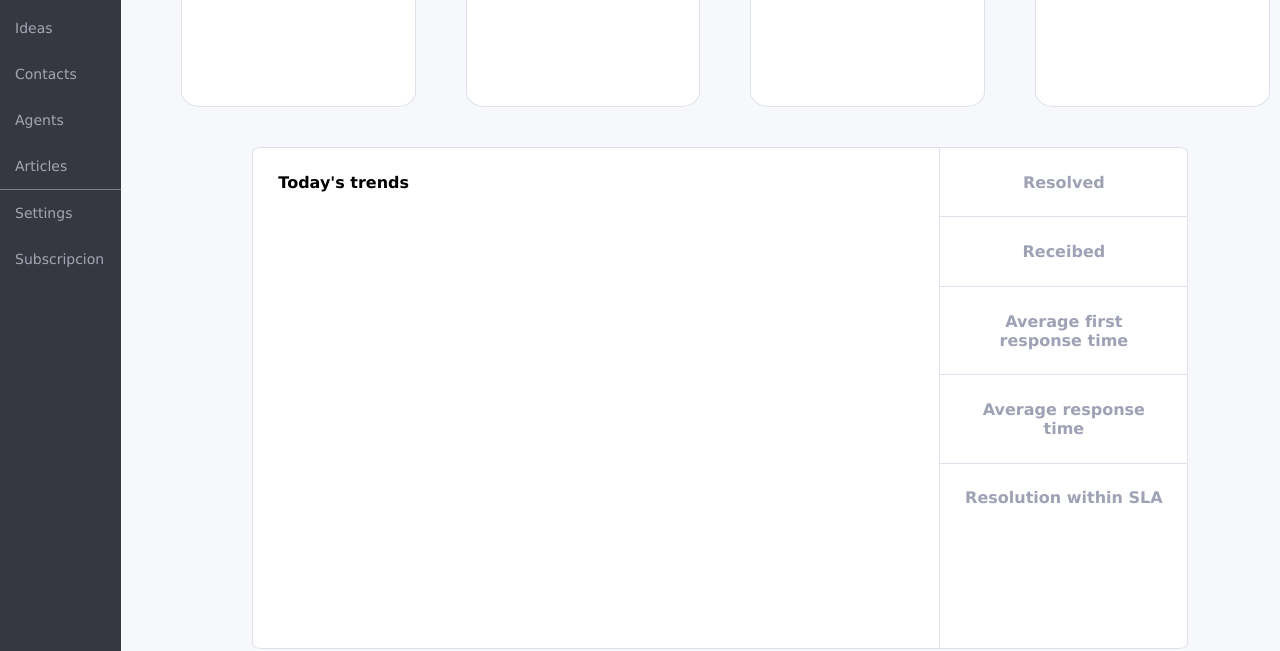
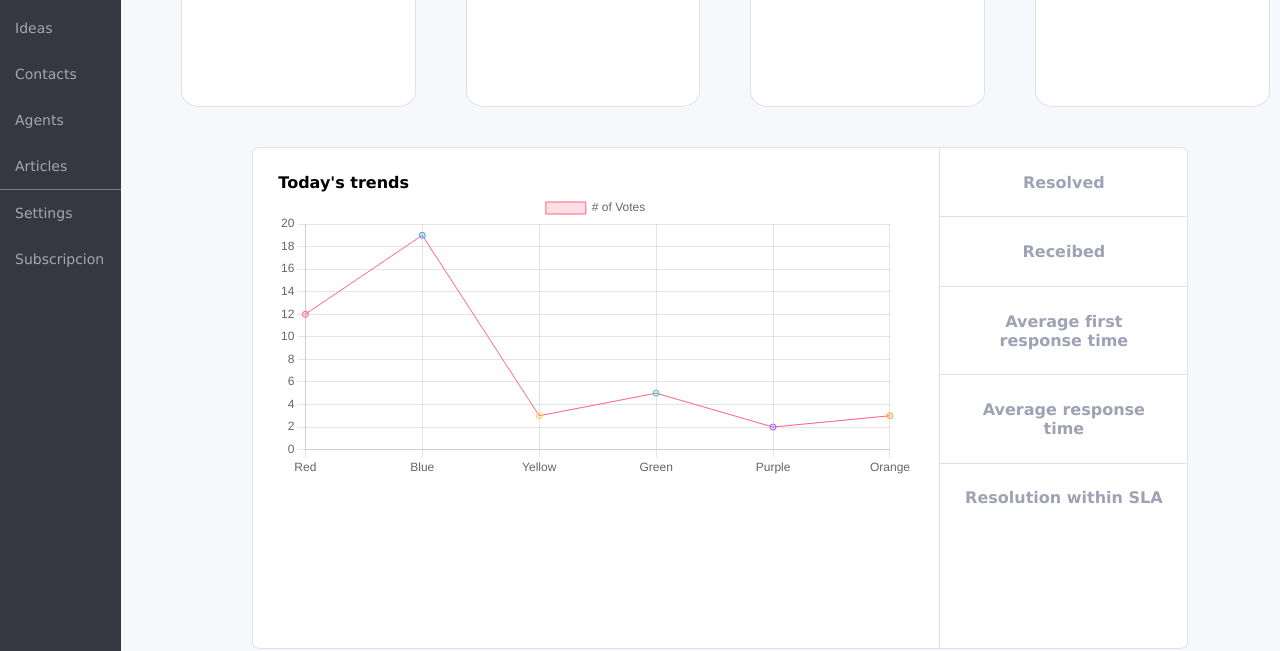
Before and after one commit to hdes26/Admin-DashBoard-UI-CSS, a website: page index.html in a window 1280 px wide. Shown: the part 220-871 px from the top of the page. Drawn offline with nearby package versions, Linux system fonts and the light colour scheme.

Commit message:
grafica chart js implementada

```diff
--- a/index.html
+++ b/index.html
@@ -46,6 +46,7 @@
         <div class="trends">
             <div id="today-trends">
                 Today's trends
+                <canvas id="myChart" width="200" height="90"></canvas>
             </div>
 
             <div id="statics">
@@ -59,7 +60,8 @@
         </div>
 
     </div>
-
+    <script src="https://cdnjs.cloudflare.com/ajax/libs/Chart.js/3.4.0/chart.min.js"></script>
+    <script src="main.js"></script>
 </body>
 
 </html>
--- /dev/null
+++ b/main.js
@@ -0,0 +1,36 @@
+
+var ctx = document.getElementById('myChart').getContext('2d');
+var myChart = new Chart(ctx, {
+    type: 'line',
+    data: {
+        labels: ['Red', 'Blue', 'Yellow', 'Green', 'Purple', 'Orange'],
+        datasets: [{
+            label: '# of Votes',
+            data: [12, 19, 3, 5, 2, 3],
+            backgroundColor: [
+                'rgba(255, 99, 132, 0.2)',
+                'rgba(54, 162, 235, 0.2)',
+                'rgba(255, 206, 86, 0.2)',
+                'rgba(75, 192, 192, 0.2)',
+                'rgba(153, 102, 255, 0.2)',
+                'rgba(255, 159, 64, 0.2)'
+            ],
+            borderColor: [
+                'rgba(255, 99, 132, 1)',
+                'rgba(54, 162, 235, 1)',
+                'rgba(255, 206, 86, 1)',
+                'rgba(75, 192, 192, 1)',
+                'rgba(153, 102, 255, 1)',
+                'rgba(255, 159, 64, 1)'
+            ],
+            borderWidth: 1
+        }]
+    },
+    options: {
+        scales: {
+            y: {
+                beginAtZero: true
+            }
+        }
+    }
+});
--- /dev/null
+++ b/package.json
@@ -0,0 +1,5 @@
+{
+  "dependencies": {
+    "chart.js": "^3.4.0"
+  }
+}
--- a/style.css
+++ b/style.css
@@ -10,7 +10,7 @@ body{
     height: 1080px;
     display: flex;
     flex-direction: column;
-   width: 10%;
+   width: 11%;
    background-color: #363740;
    font-size: 20px;
    text-align: center;
@@ -160,3 +160,8 @@ width: 40px;
 .main .trends #statics aside:last-child{
     border-bottom: none;
 }
+
+#myChart{
+    display: flex;
+
+}
```
Also changed, not shown: 1 other file.
